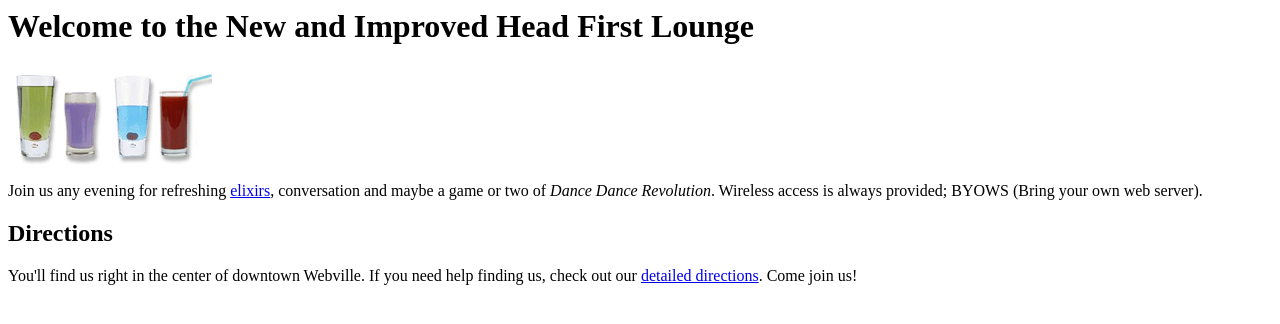
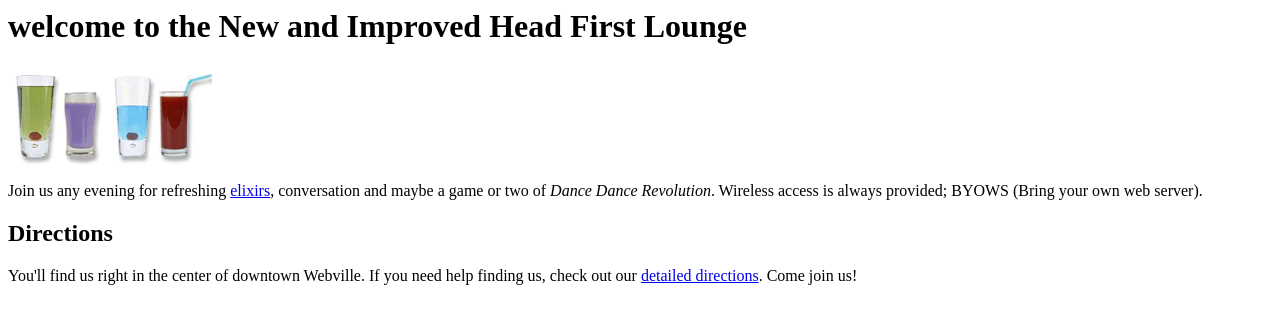
Before and after one commit to yuanwei6/WebCourse, a plain HTML site: page 07/index.html in a window 1280 px wide. Drawn offline with Linux system fonts and the light colour scheme.

Commit message:
整理网页文件夹

```diff
--- a/07/index.html
+++ b/07/index.html
@@ -3,7 +3,7 @@
     <title>Head First Lounge</title>
   </head>
   <body>
-    <h1>Welcome to the New and Improved Head First Lounge</h1>
+    <h1>welcome to the New and Improved Head First Lounge</h1>
     <img src="images/drinks.gif">
     <p>
       Join us any evening for
```
